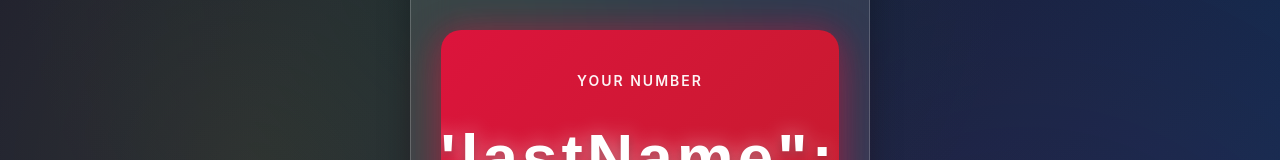
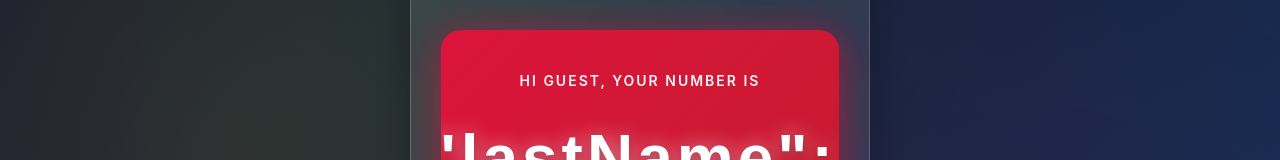
Before and after one commit to dvmilola/suya-queue-website, a React (Vite) app: page /queue in a window 1280 px wide. Shown: the part 223-383 px from the top of the page. Built offline with nearby package versions, Linux system fonts and the light colour scheme; no server answers; sample sign-in values are in the browser's storage.

Commit message:
Personalize queue card with user's name: Hi [Name], your number is SU-XXX

```diff
--- a/src/components/QueueStatus.jsx
+++ b/src/components/QueueStatus.jsx
@@ -8,7 +8,7 @@ import './QueueStatus.css'
 
 function QueueStatus() {
   const navigate = useNavigate()
-  const { userQueueNumber, currentServing, activeQueue, fetchQueueData } = useQueue()
+  const { userQueueNumber, currentServing, activeQueue, queueData, fetchQueueData } = useQueue()
   const [hasPlayedSound, setHasPlayedSound] = useState(false)
   const previousServingRef = useRef(currentServing)
 
@@ -245,6 +245,9 @@ function QueueStatus() {
 
   // Calculate values needed for rendering - MUST be before conditional returns
   const userInActiveQueue = userQueueNumber ? activeQueue.find(item => item.queueNumber === userQueueNumber) : null
+  // Find user's entry in full queue data to get their name
+  const userEntry = userQueueNumber ? queueData.find(item => item.queueNumber === userQueueNumber) : null
+  const userName = userEntry?.name || 'Guest'
   const userPosition = userInActiveQueue ? activeQueue.findIndex(item => item.queueNumber === userQueueNumber) + 1 : 0
   const isUserTurn = userQueueNumber === currentServing
   const isUserNext = userPosition > 0 && userPosition <= activeQueue.length
@@ -453,7 +456,7 @@ function QueueStatus() {
                 className="queue-label"
                 variants={itemVariants}
               >
-                Your Number
+                Hi {userName}, your number is
               </motion.span>
               <motion.span
                 className="queue-number"
```
